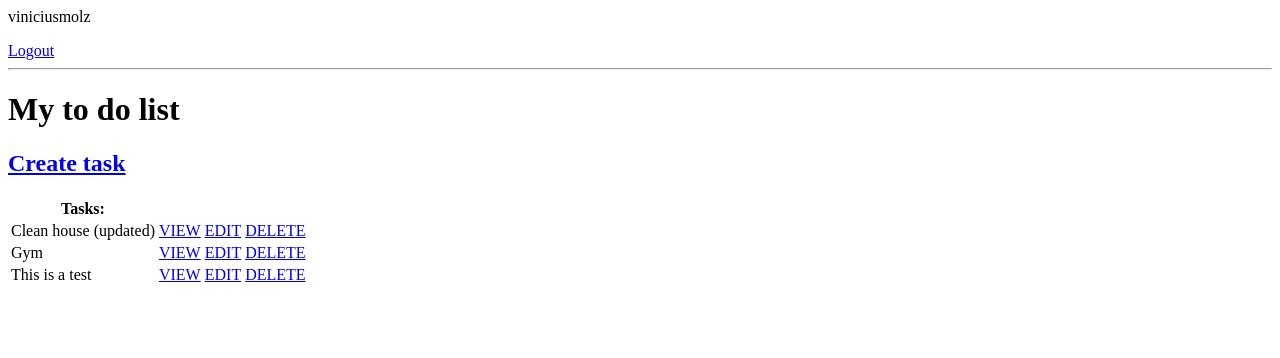
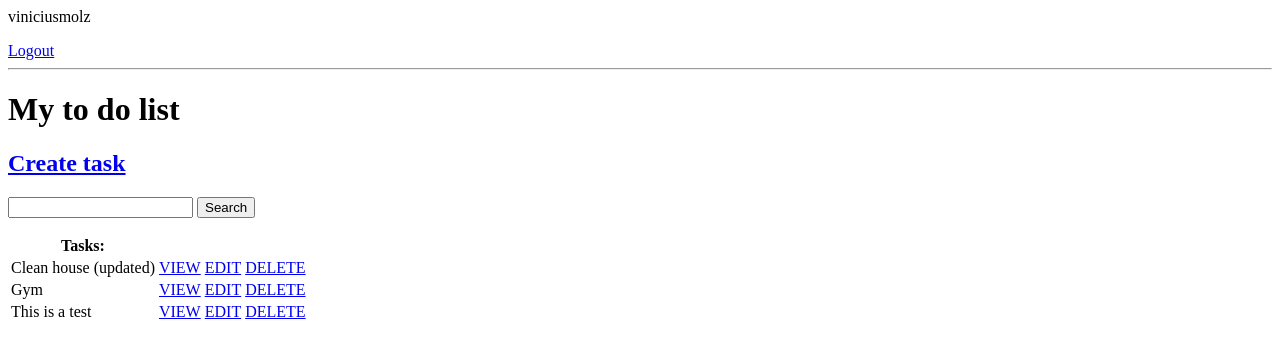
Before and after one commit to Vinimolz/To-do-list, a Django app: page / in a window 1280 px wide. Shown: the top 358 px of the page. Run offline with Django 4.2, Linux system fonts and the light colour scheme; a user stored in the database is signed in; data comes from the database, SQL or seed files in the repository.

Commit message:
Added search functionality for to-do list

```diff
--- a/base/templates/base/task_list.html
+++ b/base/templates/base/task_list.html
@@ -11,10 +11,13 @@
 <hr>
 <h1>My to do list</h1>
 
+<h2><a href="{% url 'create-task' %}">Create task</a></h2>
 
+<form action="" method="GET">
+    <input type="text" name="search-area" value="{{ search_input }}">
+    <input type="submit" value="Search">
+</form>
 
-
-<h2><a href="{% url 'create-task' %}">Create task</a></h2>
 <table>
     <tr>
         <th>Tasks:</th>
--- a/base/views.py
+++ b/base/views.py
@@ -51,6 +51,12 @@ class TaskList(LoginRequiredMixin, ListView):
         context['count'] = context['tasks'].filter(complete=False).count()
         context['color'] = 'red'
 
+        search_input = self.request.GET.get('search-area') or ''
+        if search_input:
+            context['tasks'] = context['tasks'].filter(title__startswith=search_input)
+
+        context['search_input'] = search_input
+
         return context
 
 class TaskDetail(LoginRequiredMixin, DetailView):
```
